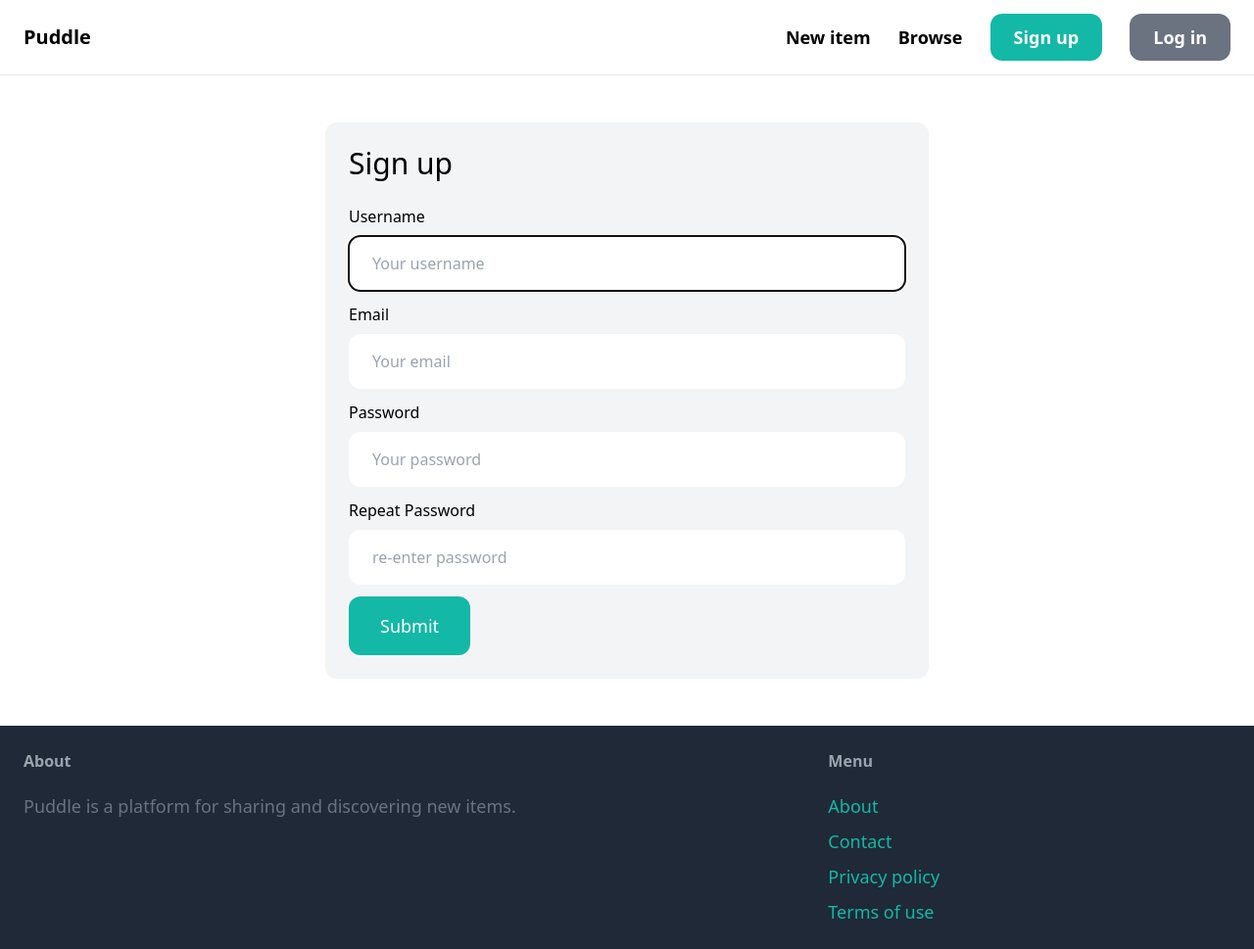
After one commit to Nirmalkumar2701/Online_marketplace, a Django app: page /signup/ in a window 1280 px wide. The commit adds this page. Shown: the whole page at 98% size. Run offline with Django 5.2, Linux system fonts and the light colour scheme; some libraries are stand-ins or nearby versions.

Commit message:
login,signup

```diff
--- /dev/null
+++ b/puddle/core/forms.py
@@ -0,0 +1,39 @@
+from django import forms
+from django.contrib.auth.forms import UserCreationForm, AuthenticationForm
+from django.contrib.auth.models import User
+
+class LoginForm(AuthenticationForm):
+    username = forms.CharField(widget=forms.TextInput(attrs={
+        'placeholder': 'Your username',
+        'class': 'w-full py-4 px-6 rounded-xl'
+    }))
+
+    password = forms.CharField(widget=forms.PasswordInput(attrs={
+        'placeholder': 'Your password',
+        'class': 'w-full py-4 px-6 rounded-xl'
+    }))
+
+class SignupForm(UserCreationForm):
+    class Meta:
+        model = User
+        fields = ('username', 'email', 'password1', 'password2')
+
+    username = forms.CharField(widget=forms.TextInput(attrs={
+        'placeholder': 'Your username',
+        'class': 'w-full py-4 px-6 rounded-xl'
+    }))
+
+    email = forms.CharField(widget=forms.EmailInput(attrs={
+        'placeholder': 'Your email',
+        'class': 'w-full py-4 px-6 rounded-xl'
+    }))
+
+    password1 = forms.CharField(widget=forms.PasswordInput(attrs={
+        'placeholder': 'Your password',
+        'class': 'w-full py-4 px-6 rounded-xl'
+    }))
+
+    password2 = forms.CharField(widget=forms.PasswordInput(attrs={
+        'placeholder': 're-enter password',
+        'class': 'w-full py-4 px-6 rounded-xl'
+    }))
--- a/puddle/core/templates/core/base.html
+++ b/puddle/core/templates/core/base.html
@@ -18,8 +18,13 @@
                 <a href="#" class="text-lg font-semibold hover:text-gray-500">New item</a>
                 <a href="#" class="text-lg font-semibold hover:text-gray-500">Browse</a>
 
-                <a href="#" class="px-6 py-3 text-lg font-semibold bg-teal-500 text-white rounded-xl hover:bg-teal-700">Sign up</a>
-                <a href="#" class="px-6 py-3 text-lg font-semibold bg-gray-500 text-white rounded-xl hover:bg-gray-700">Log in</a>
+                {% if request.user.is_authenticated %}
+                <a href="#" class="px-6 py-3 text-lg font-semibold bg-teal-500 text-white rounded-xl hover:bg-teal-700">Inbox</a>
+                <a href="#" class="px-6 py-3 text-lg font-semibold bg-gray-500 text-white rounded-xl hover:bg-gray-700">Dashboard</a>
+                {% else %}
+                    <a href="{% url 'core:signup' %}" class="px-6 py-3 text-lg font-semibold bg-teal-500 text-white rounded-xl hover:bg-teal-700">Sign up</a>
+                    <a href="{% url 'core:login' %}" class="px-6 py-3 text-lg font-semibold bg-gray-500 text-white rounded-xl hover:bg-gray-700">Log in</a>
+                {% endif %}
             </div>
         </nav>
         <div class="px-6 py-6">
@@ -39,7 +44,7 @@
 
                 <ul class="space-y-2">
                     <li><a href="#" class="text-lg text-teal-500 hover:text-teal-700">About</a></l1>
-                    <li><a href="{% url 'contact' %}" class="text-lg text-teal-500 hover:text-teal-700">Contact</a></l1>
+                    <li><a href="{% url 'core:contact' %}" class="text-lg text-teal-500 hover:text-teal-700">Contact</a></l1>
                     <li><a href="#" class="text-lg text-teal-500 hover:text-teal-700">Privacy policy</a></l1>
                     <li><a href="#" class="text-lg text-teal-500 hover:text-teal-700">Terms of use</a></l1>
                 </ul>
--- /dev/null
+++ b/puddle/core/templates/core/signup.html
@@ -0,0 +1,49 @@
+{% extends 'core/base.html' %}
+
+{% block title %}Sign up{% endblock %}
+
+{% block content %}
+<div class="w-1/2 my-6 mx-auto p-6 bg-gray-100 rounded-xl">
+    <h1 class="mb-6 text-3xl">Sign up</h1>
+
+    <form method="post" action=".">
+        {% csrf_token %}
+
+
+        <div class="mb-3">
+            <label class="inline-block mb-2">Username</label><br>
+            {{ form.username }}
+        </div>
+
+        <div class="mb-3">
+            <label class="inline-block mb-2">Email</label><br>
+            {{ form.email }}
+        </div>
+
+        <div class="mb-3">
+            <label class="inline-block mb-2">Password</label><br>
+            {{ form.password1 }}
+        </div>
+
+        <div class="mb-3">
+            <label class="inline-block mb-2">Repeat Password</label><br>
+            {{ form.password2 }}
+        </div>
+
+        {% if form.errors or form.non_field_errors %}
+           <div class="mb-3 p-6 bg-red-100 rounded-xl">
+               {% for field in form %}
+                    {{ field.errors}}
+                {% endfor %}
+
+                {{ form.non_field_errors }}
+           </div>
+
+        {% endif %}
+
+        <button class="py-4 px-8 text-lg bg-teal-500 hover:bg-teal-700 rounded-xl text-white">Submit</button>
+
+    </form>
+
+</div>
+{% endblock %}
--- /dev/null
+++ b/puddle/core/urls.py
@@ -0,0 +1,14 @@
+from django.contrib.auth import views as auth_views
+from django.urls import path
+
+from . import views
+from .forms import LoginForm
+
+app_name = 'core'
+
+urlpatterns = [
+    path('', views.index, name='index'),
+    path('contact/', views.contact, name='contact'),
+    path('signup/', views.signup, name='signup'),
+    path('login/', auth_views.LoginView.as_view(template_name='core/login.html', authentication_form=LoginForm), name='login'),
+]
--- a/puddle/core/views.py
+++ b/puddle/core/views.py
@@ -1,6 +1,8 @@
-from django.shortcuts import render
+from django.shortcuts import render, redirect
 
 from item.models import Category, Item
+
+from .forms import SignupForm
 
 # Create your views here.
 def index(request):
@@ -15,3 +17,18 @@ def index(request):
 
 def contact(request):
     return render(request, 'core/contact.html')
+
+def signup(request):
+    if request.method =='POST':
+        form = SignupForm(request.POST)
+
+        if form.is_valid():
+            form.save()
+
+            return redirect('/login/')
+    else:
+        form = SignupForm()
+
+    return render(request, 'core/signup.html', {
+        'form': form
+    })
--- /dev/null
+++ b/puddle/item/urls.py
@@ -0,0 +1,9 @@
+from django.urls import path
+
+from . import views
+
+app_name = 'item'
+
+urlpatterns =[
+    path('<int:pk>/', views.detail, name='detail'),
+]
--- a/puddle/puddle/settings.py
+++ b/puddle/puddle/settings.py
@@ -26,6 +26,10 @@ SECRET_KEY = 'django-insecure-l&$-!af5n@_o+i(6f!j6z!3ckg)k4onrqc_$0(s%u%n-n*#@j+
 DEBUG = True
 
 ALLOWED_HOSTS = []
+
+LOGIN_URL = '/login/'
+LOGIN_REDIRECT_URL = '/'
+LOGOUT_REDIRECT_URL = '/'
 
 
 # Application definition
--- a/puddle/puddle/urls.py
+++ b/puddle/puddle/urls.py
@@ -18,12 +18,11 @@ Including another URLconf
 from django.conf import settings
 from django.conf.urls.static import static
 from django.contrib import admin
-from django.urls import path
+from django.urls import path, include
 
-from core.views import index, contact
 
 urlpatterns = [
-    path('', index, name='index'),
-    path('contact/', contact, name='contact'),
+    path('', include('core.urls')),
+    path('items/', include('item.urls')),
     path('admin/', admin.site.urls),
 ] + static(settings.MEDIA_URL, document_root=settings.MEDIA_ROOT)
```
Also changed, not shown: puddle/core/templates/core/index.html (+22 -8 lines), puddle/core/templates/core/login.html (added, +39 -0 lines), puddle/item/templates/item/detail.html (added, +47 -0 lines), puddle/item/views.py (+11 -1 lines), puddle/db.sqlite3, puddle/media/item_images/toy_car.jpg (added).
